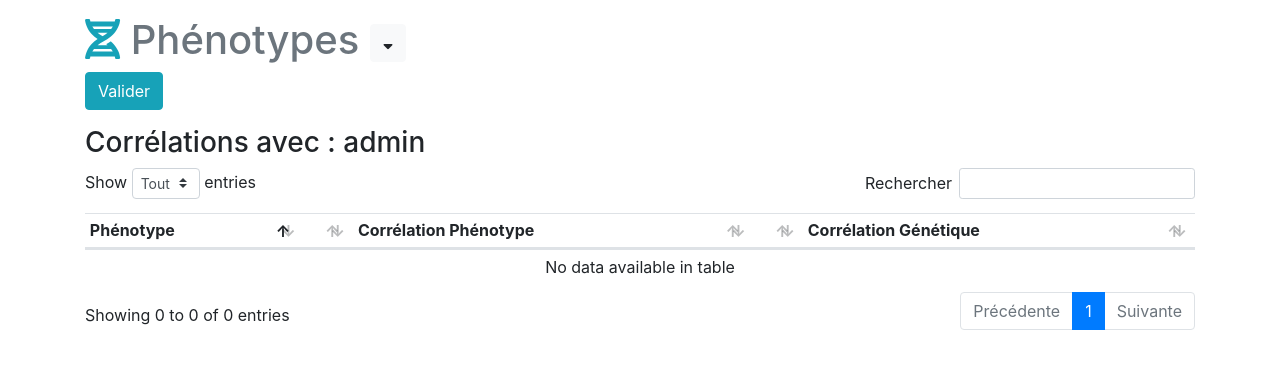
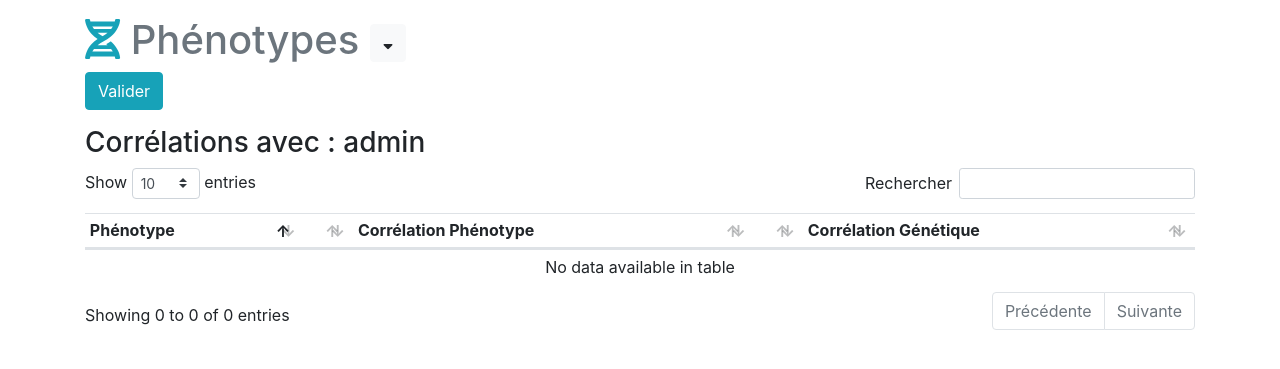
Before and after one commit to sergio582/bioBank, a PHP site: template src/view/correlations.php in a window 1280 px wide. Shown: the part 56-425 px from the top of the page. Run offline with PHP 8.4, Linux system fonts and the light colour scheme; the template is opened without the code that fills it, so the values that code supplies are empty; the visitor is signed in with stand-in values (Sample User, id 1).

Commit message:
correct table range

```diff
--- a/src/view/correlations.php
+++ b/src/view/correlations.php
@@ -36,7 +36,7 @@ footView();
         [10, 25, 50, 100, 200, -1],
         [10, 25, 50, 100, 200, "Tout"]
       ],
-      "pageLength": -1,
+      "pageLength": 10,
       "language": {
         "paginate": {
           "next": "Suivante",
```
